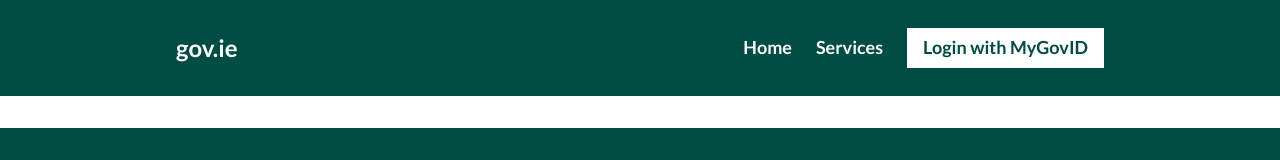
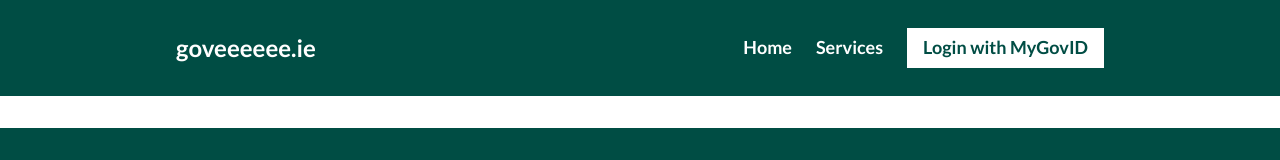
Before and after one commit to mtvjulya/appointment-booking-system, a React (Vite) app in the folder frontend/: page / in a window 1280 px wide. Shown: the top 160 px of the page. Built offline with nearby package versions, Linux system fonts and the light colour scheme.

Commit message:
Test frontend changes

```diff
--- a/frontend/src/components/Header.jsx
+++ b/frontend/src/components/Header.jsx
@@ -8,7 +8,7 @@ console.log(user);
     <header className="header">
       <div className="container header-container">
         <Link to="https://www.gov.ie/" className="header-logo">
-          gov.ie
+          goveeeeee.ie
         </Link>
 
         <nav className="header-nav">
```
